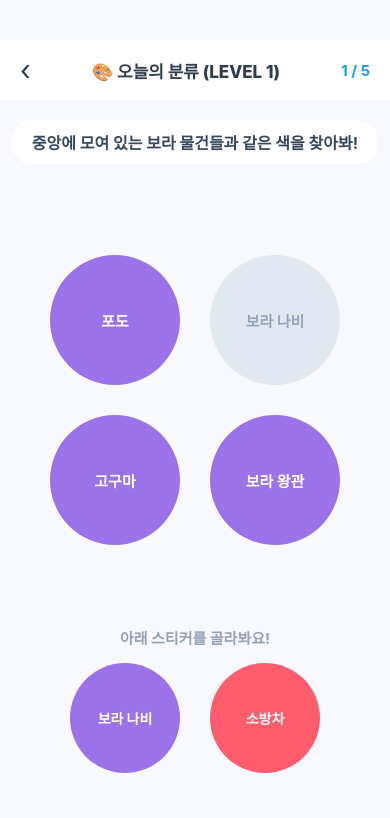
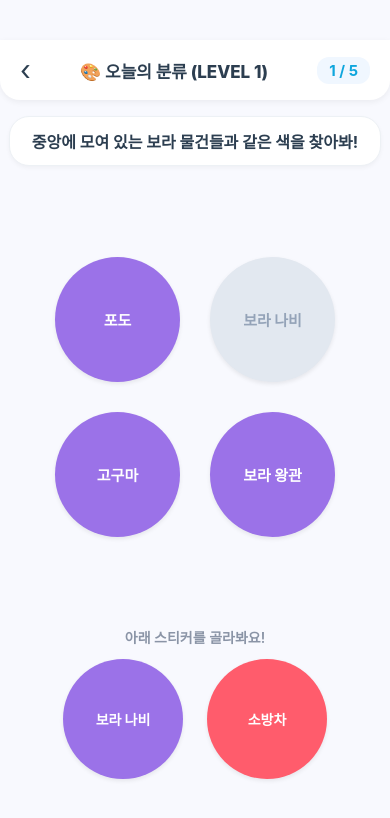
Before and after one commit to julia2524/playgrondApp, a React Native app: screen / in a window 390 px wide. Shown: the top 818 px of the page. Built offline with nearby package versions, Linux system fonts and the light colour scheme.

Commit message:
feat: color desing level 1 classification game

```diff
--- a/constants/colors.ts
+++ b/constants/colors.ts
@@ -1,3 +1,13 @@
+export const BASIC_COLORS = {
+  BACKGROUND: "#F8F9FE", // 부드러운 배경 톤
+  CARD: "#FFFFFF", // 깔끔한 카드/박스 배경
+  PRIMARY: "#0FA6DD", // 메인 포인트 블루
+  SECONDARY: "#7569E8", // 서브 퍼플/인디고
+  SUCCESS: "#45B48B", // 성공/정답 초록
+  ACCENT: "#FE9404", // 강조 주황/노랑
+  TEXT: "#2C3E50", // 텍스트 진한 네이비/그레이
+};
+
 //어떤 색을 사용할 수 있는가
 
 export const COLOR_POOL = ["red", "blue", "yellow", "green", "purple"] as const;
--- a/games/classification/components/SuccessModal.tsx
+++ b/games/classification/components/SuccessModal.tsx
@@ -2,8 +2,11 @@ import { useState } from "react";
 import {
   ButtonText,
   SuccessButton,
+  SuccessButtons,
+  SuccessEmoji,
   SuccessModalContent,
   SuccessModalOverlay,
+  SuccessSubtitle,
   SuccessTitle,
 } from "../styles/classificationStyles";
 
@@ -22,13 +25,19 @@ export default function SuccessModal({
   return (
     <SuccessModalOverlay>
       <SuccessModalContent>
-        <SuccessTitle>🎉 레벨 클리어! 🎉</SuccessTitle>
-        <SuccessButton onPress={onRestart}>
-          <ButtonText>다시 하기</ButtonText>
-        </SuccessButton>
-        <SuccessButton onPress={onNextLevel}>
-          <ButtonText>다시 하기</ButtonText>
-        </SuccessButton>
+        <SuccessEmoji>🌟</SuccessEmoji>
+        <SuccessTitle>최고야! 레벨 클리어!</SuccessTitle>
+        <SuccessSubtitle>모든 물건을 완벽하게 분류했어요 👏</SuccessSubtitle>
+
+        <SuccessButtons>
+          <SuccessButton variant="secondary" onPress={onRestart}>
+            <ButtonText>다시 하기</ButtonText>
+          </SuccessButton>
+
+          <SuccessButton variant="primary" onPress={onNextLevel}>
+            <ButtonText>다음 레벨</ButtonText>
+          </SuccessButton>
+        </SuccessButtons>
       </SuccessModalContent>
     </SuccessModalOverlay>
   );
--- a/games/classification/styles/classificationStyles.ts
+++ b/games/classification/styles/classificationStyles.ts
@@ -4,10 +4,11 @@
 
 import { Animated, TouchableOpacity } from "react-native";
 import styled from "styled-components/native";
+import { BASIC_COLORS } from "../../../constants/colors";
 
 export const Container = styled.View`
   flex: 1;
-  background-color: #f8f9fe;
+  background-color: ${BASIC_COLORS.BACKGROUND}; /* 조금 더 부드러운 우유빛 크림 배경 */
   padding-top: 40px;
 `;
 
@@ -17,41 +18,63 @@ export const Header = styled.View`
   align-items: center;
   justify-content: space-between;
   padding-horizontal: 20px;
-  background-color: #ffffff;
+
+  background-color: ${BASIC_COLORS.CARD};
+
+  border-bottom-left-radius: 20px;
+  border-bottom-right-radius: 20px;
+
+  elevation: 2;
+  shadow-color: #000;
+  shadow-offset: 0px 2px;
+  shadow-opacity: 0.06;
+  shadow-radius: 6px;
 `;
 
 export const BackText = styled.Text`
   font-size: 28px;
-  color: #2c3e50;
+  color: ${BASIC_COLORS.TEXT};
 `;
 
 export const TitleText = styled.Text`
   font-size: 17px;
   font-weight: 800;
-  color: #2c3e50;
+  color: ${BASIC_COLORS.TEXT};
 `;
 
 export const RoundIndicator = styled.Text`
   font-size: 15px;
   font-weight: 700;
-  color: #0fa6dd;
+
+  color: ${BASIC_COLORS.PRIMARY};
+  background-color: #f0f7ff;
+
+  padding-horizontal: 12px;
+  padding-vertical: 4px;
+  border-radius: 12px;
 `;
 
 export const MissionBubble = styled.View`
   align-items: center;
-  margin-vertical: 20px;
+  margin-vertical: 16px;
 `;
 
 export const MissionText = styled.Text`
   font-size: 16px;
   font-weight: 700;
-  color: #34495e;
-  background-color: #ffffff;
-  padding-horizontal: 20px;
-  padding-vertical: 10px;
+  color: ${BASIC_COLORS.TEXT};
+  background-color: ${BASIC_COLORS.CARD};
+  padding-horizontal: 22px;
+  padding-vertical: 12px;
   border-radius: 20px;
   overflow: hidden;
-  elevation: 2;
+  elevation: 3;
+  border-width: 1px;
+  border-color: #edf1f5;
+  shadow-color: #000;
+  shadow-offset: 0px 2px;
+  shadow-opacity: 0.04;
+  shadow-radius: 4px;
 `;
 
 export const GameBoard = styled.View`
@@ -70,18 +93,20 @@ export const TargetSection = styled.View<{ isFront?: boolean }>`
   elevation: ${(props) => (props.isFront ? 30 : 0)};
 `;
 
-export const TargetBox = styled.View<{
-  color: string;
-}>`
-  width: 330px;
-  height: 330px;
+export const TargetBox = styled.View`
+  width: 320px;
+  height: 320px;
   align-items: center;
   justify-content: center;
+  /* background-color: rgba(255, 255, 255, 0.7);
+  border-radius: 32px;
+  border-width: 3px;
+  border-color: #eaeff8; */
 `;
 
 export const TargetItemsGrid = styled.View`
-  width: 290px;
-  height: 290px;
+  width: 280px;
+  height: 280px;
   flex-direction: row;
   flex-wrap: wrap;
   justify-content: space-between;
@@ -91,12 +116,18 @@ export const TargetItemsGrid = styled.View`
 export const TargetItemCircle = styled(Animated.View)<{
   color: string;
 }>`
-  width: 130px;
-  height: 130px;
+  width: 125px;
+  height: 125px;
   background-color: ${(props) => props.color};
-  border-radius: 65px;
+  border-radius: 62.5px;
   align-items: center;
   justify-content: center;
+  elevation: 3;
+
+  shadow-color: #000;
+  shadow-offset: 0px 2px;
+  shadow-opacity: 0.08;
+  shadow-radius: 4px;
 `;
 
 export const TargetItemText = styled.Text<{
@@ -104,38 +135,43 @@ export const TargetItemText = styled.Text<{
 }>`
   font-size: 15px;
   font-weight: 800;
-  color: ${(props) => props.color || "#2c3e50"};
+  color: ${(props) => props.color || BASIC_COLORS.TEXT};
   text-align: center;
 `;
 
 export const ObjectSection = styled.View`
   align-items: center;
-  margin-bottom: 20px;
+  margin-bottom: 10px;
   z-index: 100;
 `;
 
 export const SectionLabel = styled.Text`
-  font-size: 15px;
-  font-weight: 700;
-  color: #94a3b8;
-  margin-bottom: 15px;
+  font-size: 14px;
+  font-weight: 600;
+  color: #8a94a6;
+  margin-bottom: 12px;
 `;
 
 export const ObjectsContainer = styled.View`
   flex-direction: row;
-  gap: 30px;
+  gap: 24px;
 `;
 
 export const ObjectSticker = styled(Animated.View)<{
   color: string;
 }>`
-  width: 110px;
-  height: 110px;
-  background-color: ${(props) => props.color || "#ccc"};
-  border-radius: 55px;
+  width: 120px;
+  height: 120px;
+  background-color: ${(props) => props.color};
+  border-radius: 60px;
   align-items: center;
   justify-content: center;
-  elevation: 5;
+  elevation: 3;
+
+  shadow-color: #000;
+  shadow-offset: 0px 2px;
+  shadow-opacity: 0.08;
+  shadow-radius: 4px;
 `;
 
 export const StickerText = styled.Text`
@@ -151,7 +187,12 @@ export const SuccessModalOverlay = styled.View`
   left: 0;
   right: 0;
   bottom: 0;
-  background-color: rgba(0, 0, 0, 0.7);
+  background-color: rgba(
+    44,
+    62,
+    80,
+    0.5
+  ); /* 어둡기만 한 회색 대신 부드러운 네이비 투명 톤 */
   align-items: center;
   justify-content: center;
   z-index: 999;
@@ -159,28 +200,75 @@ export const SuccessModalOverlay = styled.View`
 `;
 
 export const SuccessModalContent = styled.View`
-  background-color: #ffffff;
-  padding: 30px;
-  border-radius: 24px;
+  background-color: ${BASIC_COLORS.CARD};
+  width: 85%;
+  max-width: 340px;
+  padding: 32px 24px;
+  border-radius: 32px;
   align-items: center;
+  border-width: 2px;
+  border-color: #edf1f5;
+  /* 그림자 속성을 RN 스타일에 맞게 수정 */
+  elevation: 12;
+  shadow-color: ${BASIC_COLORS.PRIMARY};
+  shadow-offset: 0px 6px;
+  shadow-opacity: 0.2;
+  shadow-radius: 12px;
+`;
+
+export const SuccessEmoji = styled.Text`
+  font-size: 52px;
+  margin-bottom: 10px;
+  text-align: center;
 `;
 
 export const SuccessTitle = styled.Text`
-  font-size: 22px;
+  font-size: 24px;
   font-weight: 800;
-  color: #2c3e50;
-  margin-bottom: 20px;
+  color: ${BASIC_COLORS.PRIMARY};
+  text-align: center;
+  margin-bottom: 6px;
 `;
 
-export const SuccessButton = styled(TouchableOpacity)`
-  background-color: #0fa6dd;
-  padding-horizontal: 24px;
-  padding-vertical: 12px;
-  border-radius: 14px;
+export const SuccessSubtitle = styled.Text`
+  font-size: 15px;
+  font-weight: 700;
+  color: ${BASIC_COLORS.TEXT};
+  text-align: center;
+  margin-bottom: 24px;
+`;
+
+export const SuccessButtons = styled.View`
+  flex-direction: row;
+  justify-content: space-between;
+  width: 100%;
+  gap: 12px;
+`;
+
+// variant prop으로 버튼 색상 구분 (primary: 다음 레벨, secondary: 다시 하기)
+export const SuccessButton = styled(TouchableOpacity)<{
+  variant?: "primary" | "secondary";
+}>`
+  flex: 1;
+  background-color: ${(props) =>
+    props.variant === "primary" ? BASIC_COLORS.SUCCESS : BASIC_COLORS.ACCENT};
+  padding-vertical: 14px;
+  border-radius: 20px;
+  align-items: center;
+  elevation: 4;
+  shadow-color: #000;
+  shadow-offset: 0px 3px;
+  shadow-opacity: 0.12;
+  shadow-radius: 5px;
+  border-bottom-width: 4px;
+  border-bottom-color: ${(props) =>
+    props.variant === "primary" ? "#34986b" : "#d97c00"};
 `;
 
 export const ButtonText = styled.Text`
   font-size: 16px;
-  font-weight: 700;
+  font-weight: 800;
   color: #ffffff;
+  text-align: center;
+  line-height: 20px;
 `;
```
